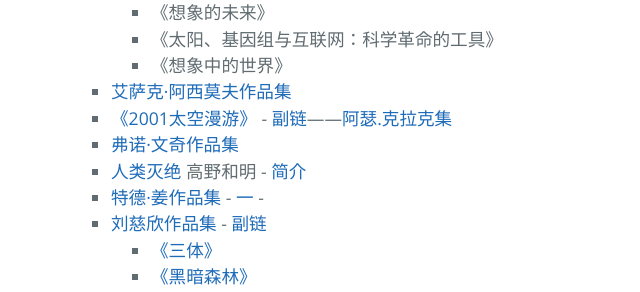
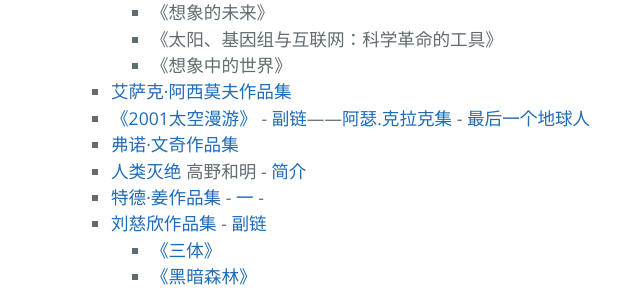
Before and after one commit to AmbroseRen/test, a Jekyll site: the page built from Library/BookListsOne.md, in a window 1280 px wide and 900 px high, scrolled down 4546 px. Shown: the part 154-446 px from the top of the window, without its empty margins (233-873 px from the left). Built offline with Jekyll 4.4.1, drawn with Linux system fonts in a browser that asks for light colours; our own code applies the rules of GitHub Pages for plain Markdown files; the repository's description, which GitHub fills in, is left out.

Commit message:
Update BookListsOne.md

```diff
--- a/Library/BookListsOne.md
+++ b/Library/BookListsOne.md
@@ -252,7 +252,7 @@
                         </ul>
                     </li>
                     <li><a href="https://www.kanunu8.com/files/writer/448.html">艾萨克·阿西莫夫作品集</a></li>
-                    <li><a href="https://www.kanunu8.com/book3/6422/">《2001太空漫游》</a> - <a href="https://www.cbxs.net/kehuan/3729/">副链</a>——<a href="https://www.kanunu8.com/files/writer/1651.html">阿瑟.克拉克集</a></li>
+                    <li><a href="https://www.kanunu8.com/book3/6422/">《2001太空漫游》</a> - <a href="https://www.cbxs.net/kehuan/3729/">副链</a>——<a href="https://www.kanunu8.com/files/writer/1651.html">阿瑟.克拉克集</a> - <a href="http://www.00txt.com/zuihouyigediqiuren/">最后一个地球人</a></li>
 		    <li><a href="https://www.kanunu8.com/files/writer/6451.html">弗诺·文奇作品集</a></li>
                     <li><a href="https://cdn.jsdelivr.net/gh/AmbroseRen/Picture@master/book/Science/%E4%BA%BA%E7%B1%BB%E7%81%AD%E7%BB%9D.pdf">人类灭绝</a> 高野和明 - <a href="http://www.ebook80.com/popular/4084.html">简介</a></li>
 		    <li><a href="https://www.kanunu8.com/files/writer/6445.html">特德·姜作品集</a> - <a href="https://www.yooread.net/writer/1904/">一</a> - <a href=""></a></li>
```
